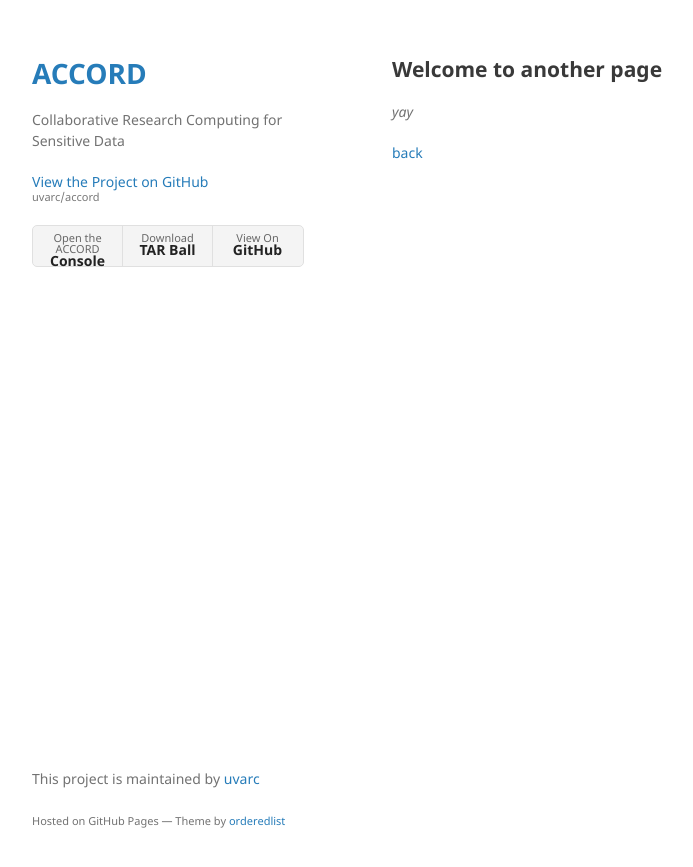
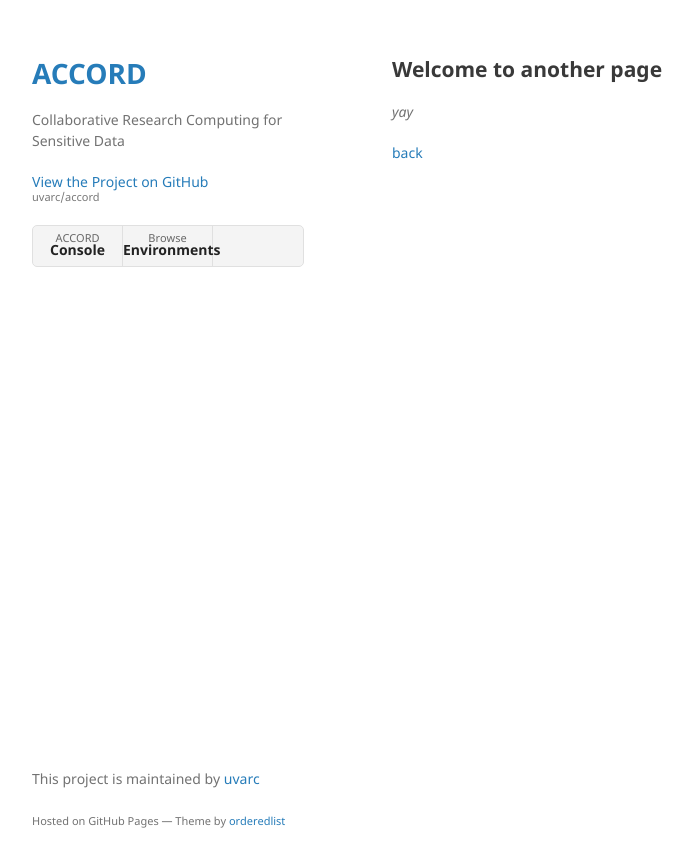
Before and after one commit to uvarc/accord, a Jekyll site: the page built from docs/another-page.md, in a window 1280 px wide. Shown: the top 867 px of the page, without its empty margins (178-871 px from the left). Built offline with Jekyll 4.4.1, drawn with Linux system fonts in a browser that asks for light colours; our own code applies the rules of GitHub Pages for plain Markdown files.

Commit message:
Trying things

```diff
--- a/docs/_layouts/default.html
+++ b/docs/_layouts/default.html
@@ -32,9 +32,9 @@
 
         {% if site.show_downloads %}
         <ul class="downloads">
-          <li><a href="{{ site.accord_console }}">Open the ACCORD <strong>Console</strong></a></li>
-          <li><a href="{{ site.github.tar_url }}">Download <strong>TAR Ball</strong></a></li>
-          <li><a href="{{ site.github.repository_url }}">View On <strong>GitHub</strong></a></li>
+          <li><a href="{{ site.accord_console }}">ACCORD <strong>Console</strong></a></li>
+          <li><a href="{{ site.github.tar_url }}">Browse <strong>Environments</strong></a></li>
+          <!-- <li><a href="{{ site.github.repository_url }}">View On <strong>GitHub</strong></a></li> -->
         </ul>
         {% endif %}
       </header>
```
